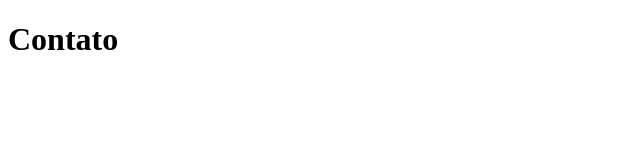
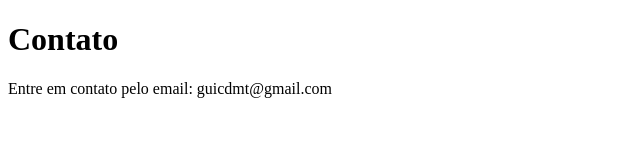
Before and after one commit to guicarm/sistema-de-cadastro, a plain HTML site: page contato.html in a window 1280 px wide. Shown: the whole page, without its empty margins (0-640 px from the left). Drawn offline with Linux system fonts and the light colour scheme.

Commit message:
adicionando email de contato

```diff
--- a/contato.html
+++ b/contato.html
@@ -7,5 +7,6 @@
 </head>
 <body>
     <h1>Contato</h1>
+    <p>Entre em contato pelo email: guicdmt@gmail.com</p>
 </body>
 </html>
```
